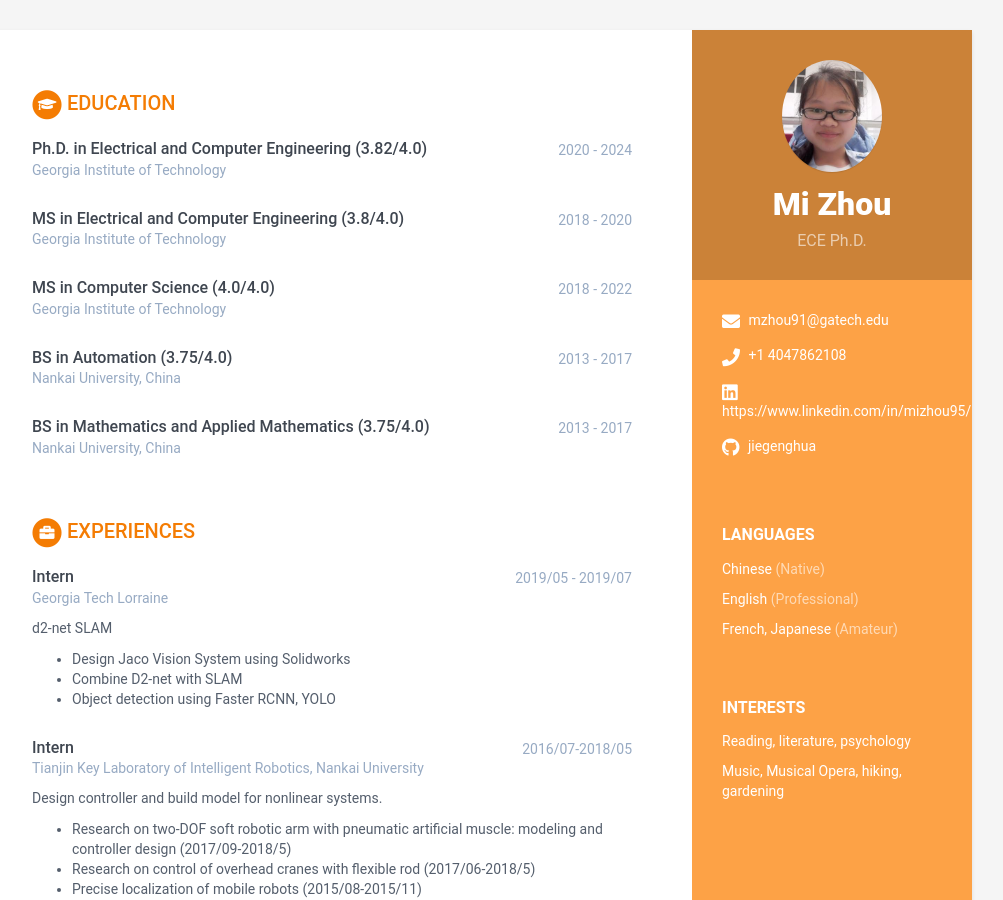
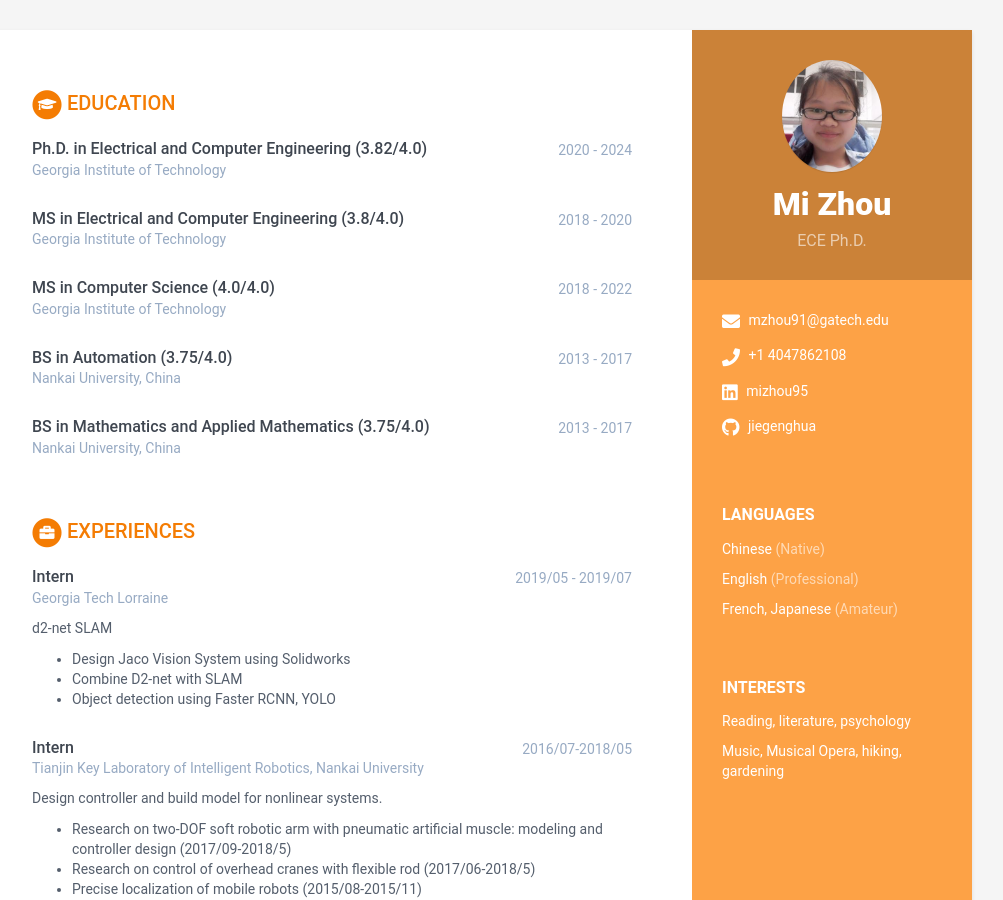
Before and after one commit to jiegenghua/MiZhou-cv, a Jekyll site: the page built from index.html, in a window 1280 px wide and 900 px high. Shown: the whole window, without its empty margins (168-1171 px from the left). Built offline with Jekyll 4.4.1, drawn with Linux system fonts in a browser that asks for light colours; part of the change alters nothing that is shown.

Commit message:
Update data.yml

```diff
--- a/_data/data.yml
+++ b/_data/data.yml
@@ -14,8 +14,8 @@ sidebar:
     # Sidebar links
     email: mzhou91@gatech.edu
     phone: +1 4047862108
-    Resume: https://drive.google.com/file/d/1iOpwWq5xQZiwd1aDq48W7nzMSe0_Y4qs/view?usp=drive_link
-    linkedin: https://www.linkedin.com/in/mizhou95/
+    Resume: drive.google.com/file/d/1iOpwWq5xQZiwd1aDq48W7nzMSe0_Y4qs/view?usp=drive_link
+    linkedin: mizhou95
     github: jiegenghua
     #bitbucket: jiegenghua
     #twitter: '@Jamie_lkfrbrme'
```
